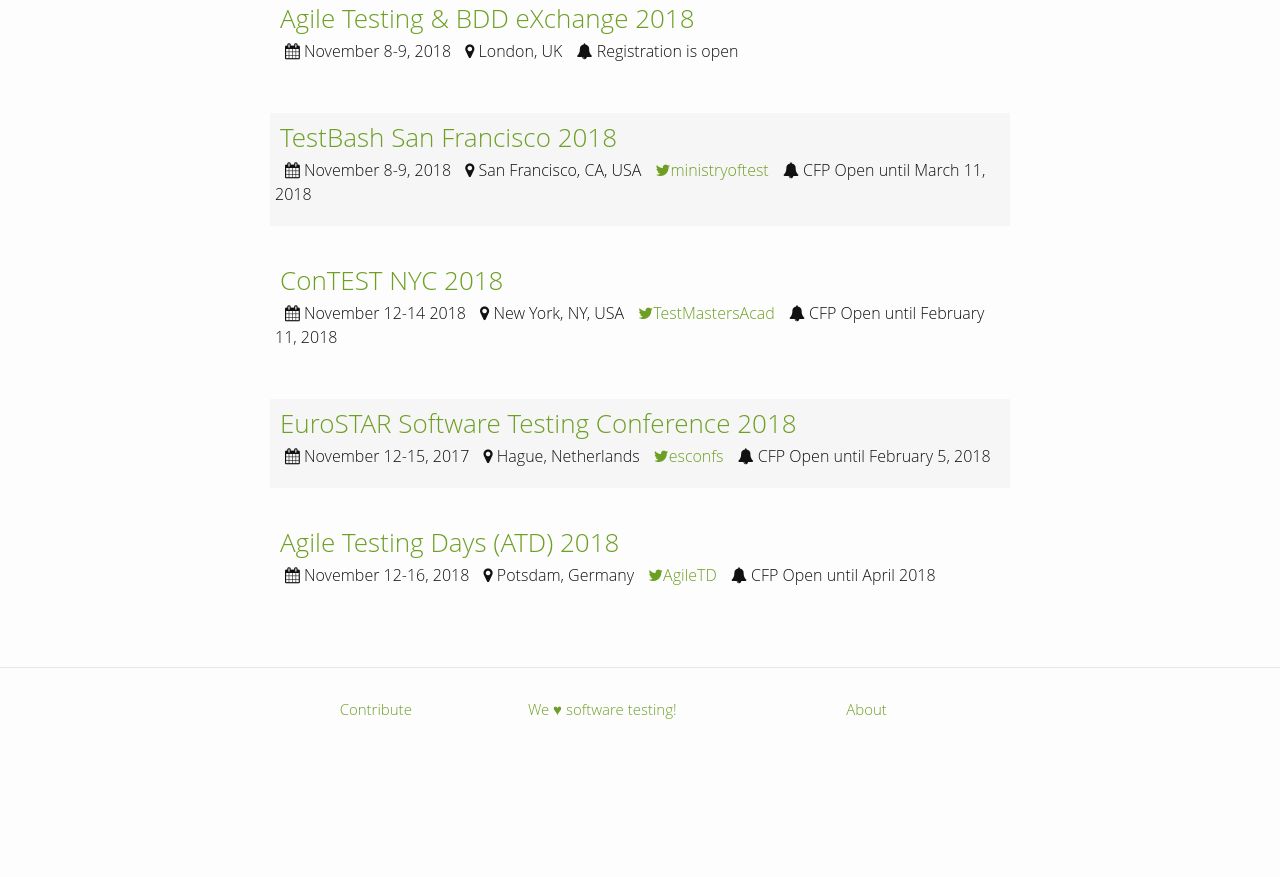
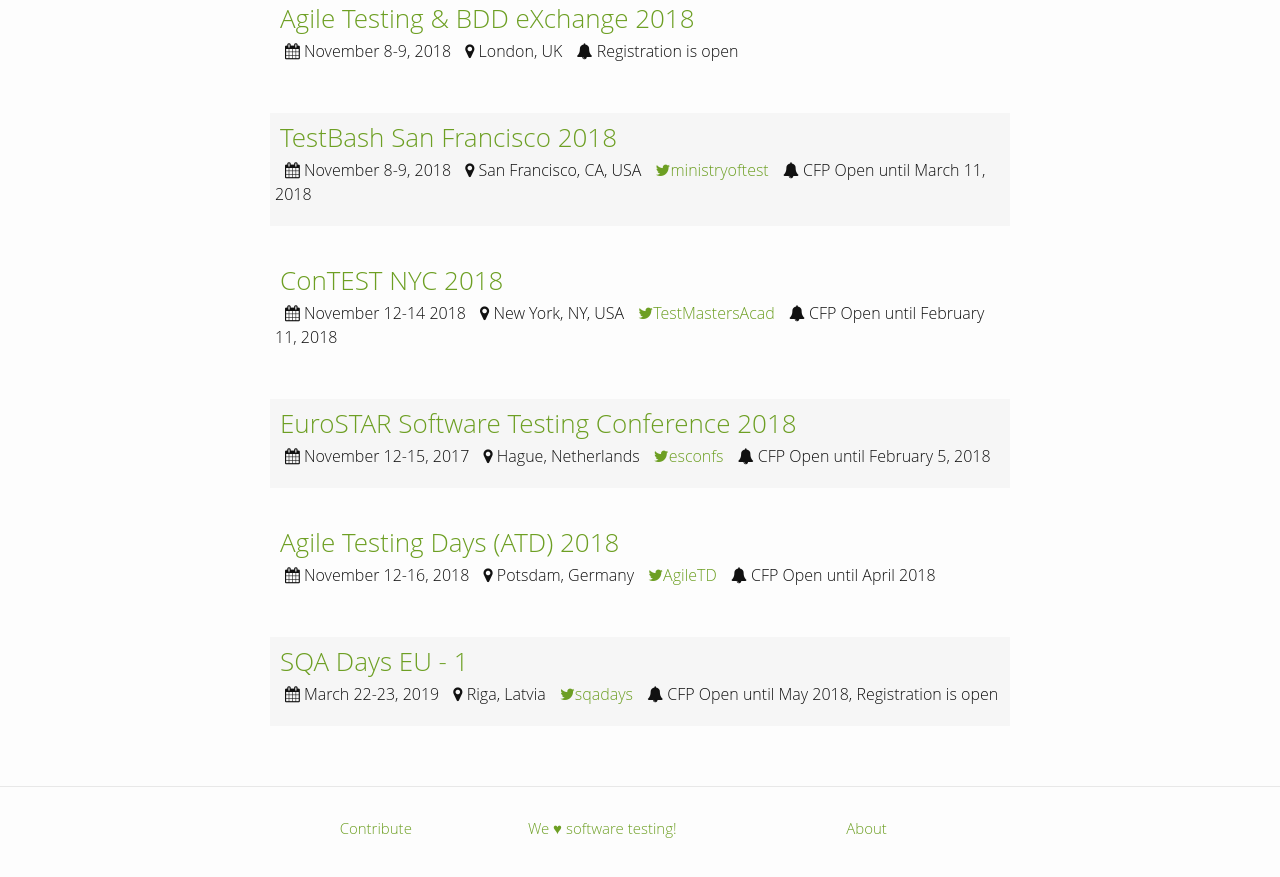
Before and after one commit to TestingConferences/testingconferences.github.io, a Jekyll site: the page built from index.html, in a window 1280 px wide and 900 px high, scrolled down 5610 px. Shown: the top 877 px of the window. Built offline with Jekyll 4.4.1, drawn with Linux system fonts in a browser that asks for light colours; before the commit the page ends 6391 px from its top, so only the background shows below that.

Commit message:
Added SQA Days EU

```diff
--- a/_data/current.yml
+++ b/_data/current.yml
@@ -331,3 +331,10 @@
   url: http://agiletestingdays.com
   twitter: AgileTD
   status: CFP Open until April 2018
+
+- name: SQA Days EU - 1
+  location: Riga, Latvia
+  dates: "March 22-23, 2019"
+  url: https://sqadays.eu/en/index
+  twitter: sqadays
+  status: CFP Open until May 2018, Registration is open
```
